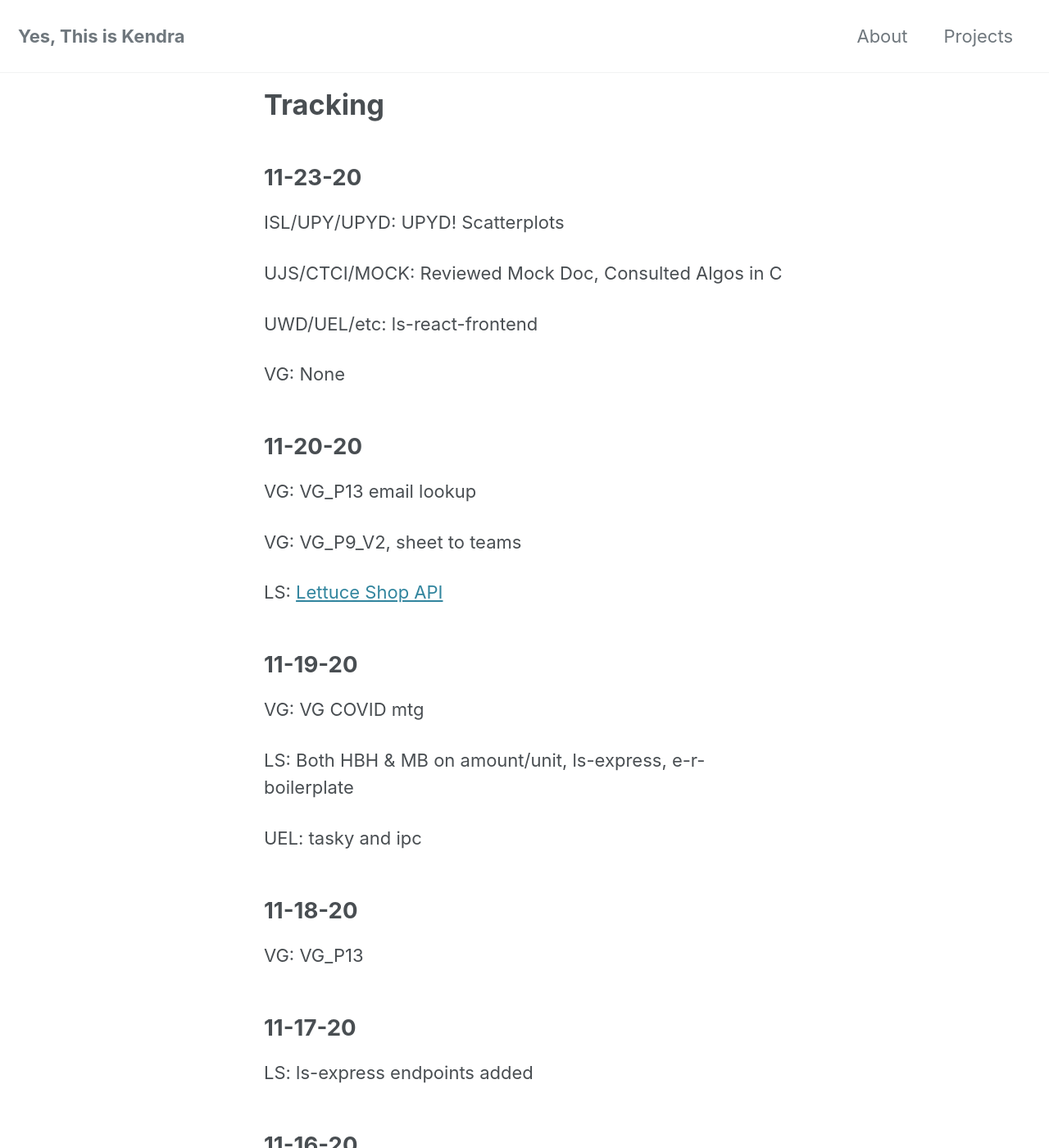
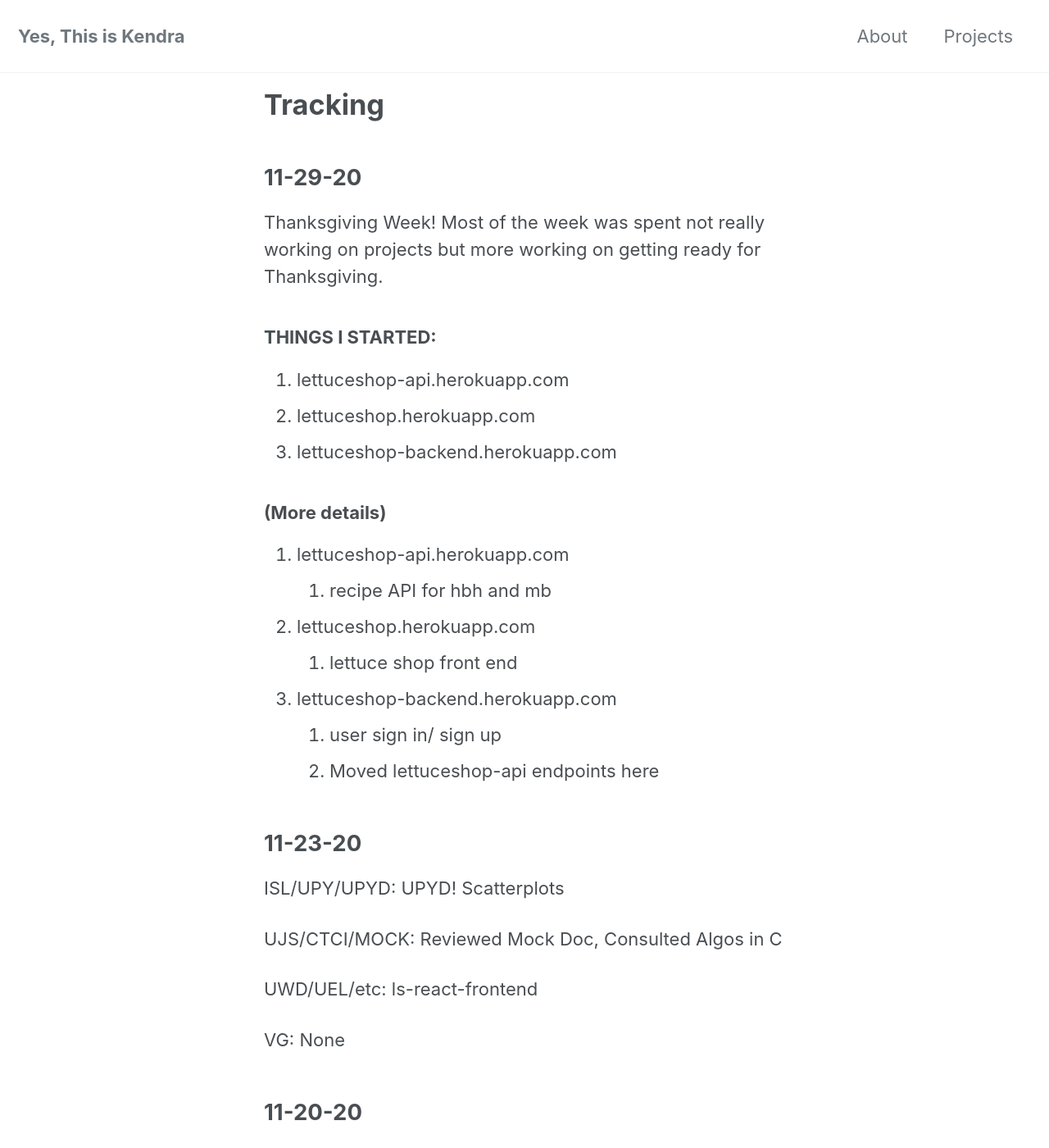
Before and after one commit to yesthisiskendra/yesthisiskendra.github.io, a Jekyll site: the page built from _pages/tracking.md, in a window 1280 px wide and 1400 px high. Shown: the whole window at 82% size. Built offline with Jekyll 4.4.1, drawn with Linux system fonts in a browser that asks for light colours; cached includes are drawn as plain includes; nearby versions of some CDN libraries.

Commit message:
Add tracking

```diff
--- a/_pages/tracking.md
+++ b/_pages/tracking.md
@@ -3,6 +3,27 @@ layout: home
 title: "Tracking"
 permalink: /tracking/
 ---
+
+## 11-29-20
+
+Thanksgiving Week! Most of the week was spent not really working on projects but more working on getting ready for Thanksgiving.
+
+### THINGS I STARTED:
+
+1. lettuceshop-api.herokuapp.com
+2. lettuceshop.herokuapp.com
+3. lettuceshop-backend.herokuapp.com
+
+### (More details)
+
+1. lettuceshop-api.herokuapp.com
+   1. recipe API for hbh and mb
+2. lettuceshop.herokuapp.com
+   1. lettuce shop front end
+3. lettuceshop-backend.herokuapp.com
+   1. user sign in/ sign up
+   2. Moved lettuceshop-api endpoints here
+
 ## 11-23-20
 
 ISL/UPY/UPYD: UPYD! Scatterplots
```
